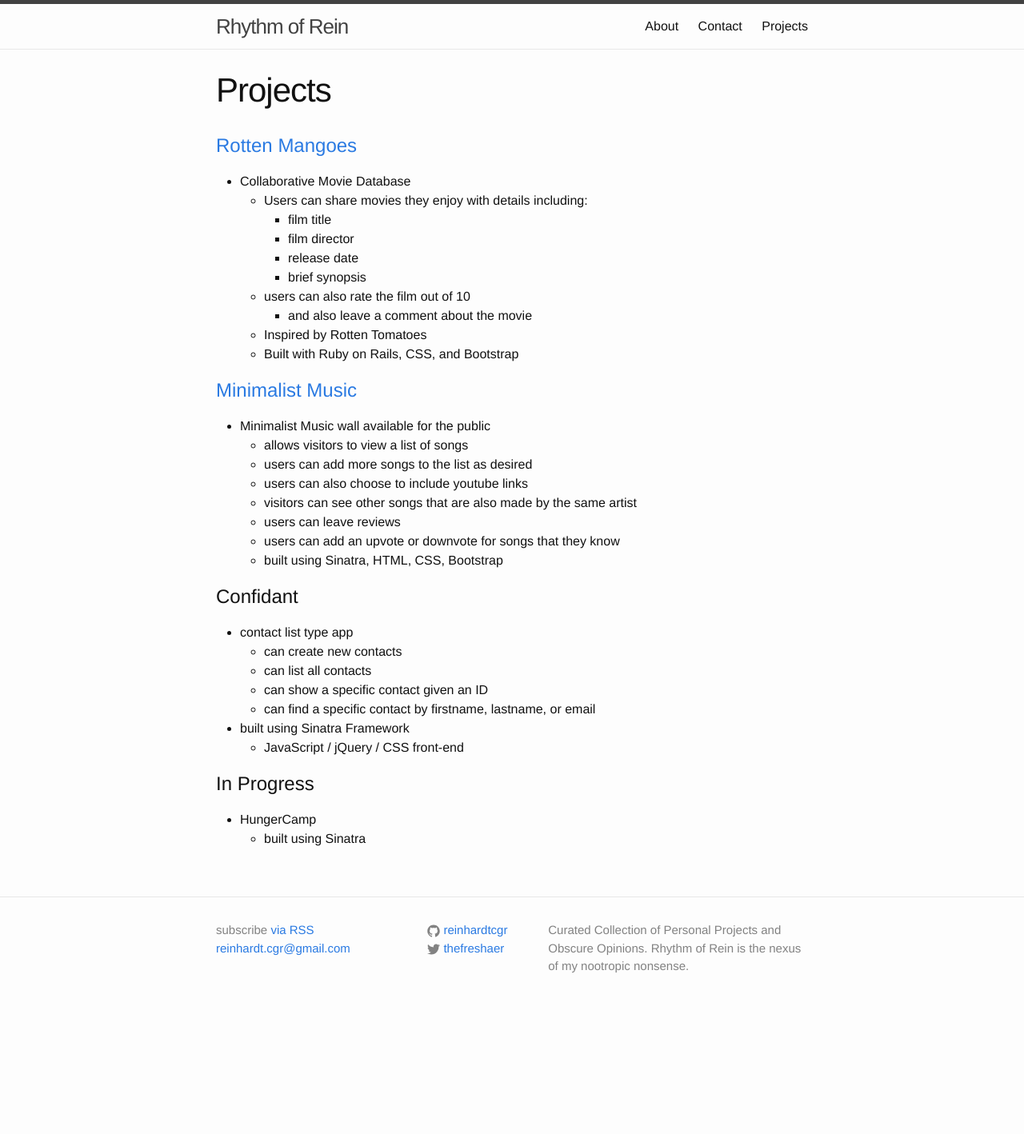
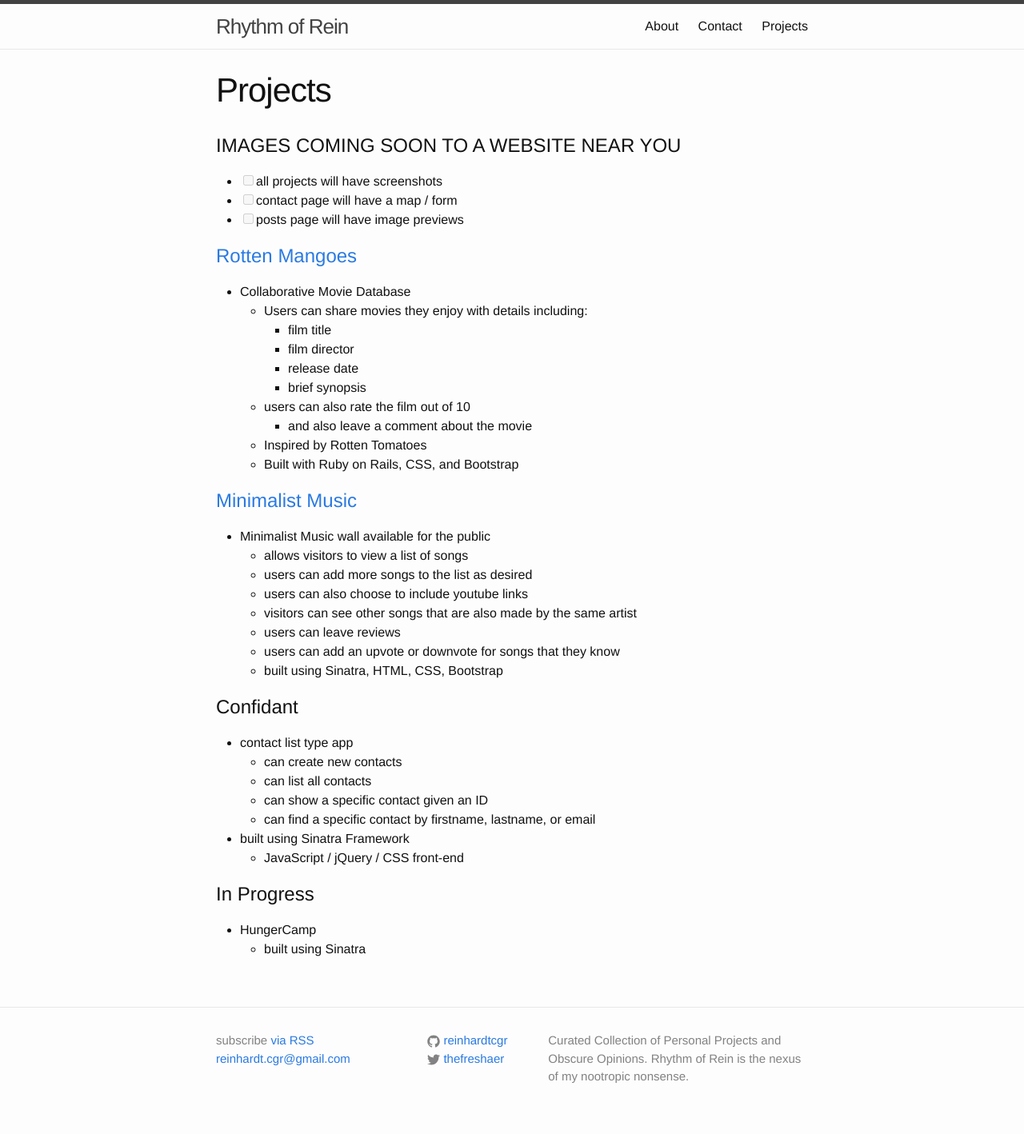
Before and after one commit to reinhardt021/reinhardt021.github.io, a Jekyll site: the page built from projects.md, in a window 1280 px wide. Shown: the whole page at 80% size. Built offline with Jekyll 4.4.1, drawn with Linux system fonts in a browser that asks for light colours; before the commit the page ends 1280 px from its top, so only the background shows below that.

Commit message:
Added reminder for adding pictures to pages / posts

```diff
--- a/projects.md
+++ b/projects.md
@@ -5,6 +5,11 @@
 ---
 
 <!-- NEED TO CHANGE PROJECT NAME TO GET ORIGINAL URL -->
+
+# IMAGES COMING SOON TO A WEBSITE NEAR YOU
+- [ ] all projects will have screenshots
+- [ ] contact page will have a map / form
+- [ ] posts page will have image previews
 
 # [Rotten Mangoes](https://github.com/reinhardtcgr/rotten_mangoes)
   - Collaborative Movie Database
```
